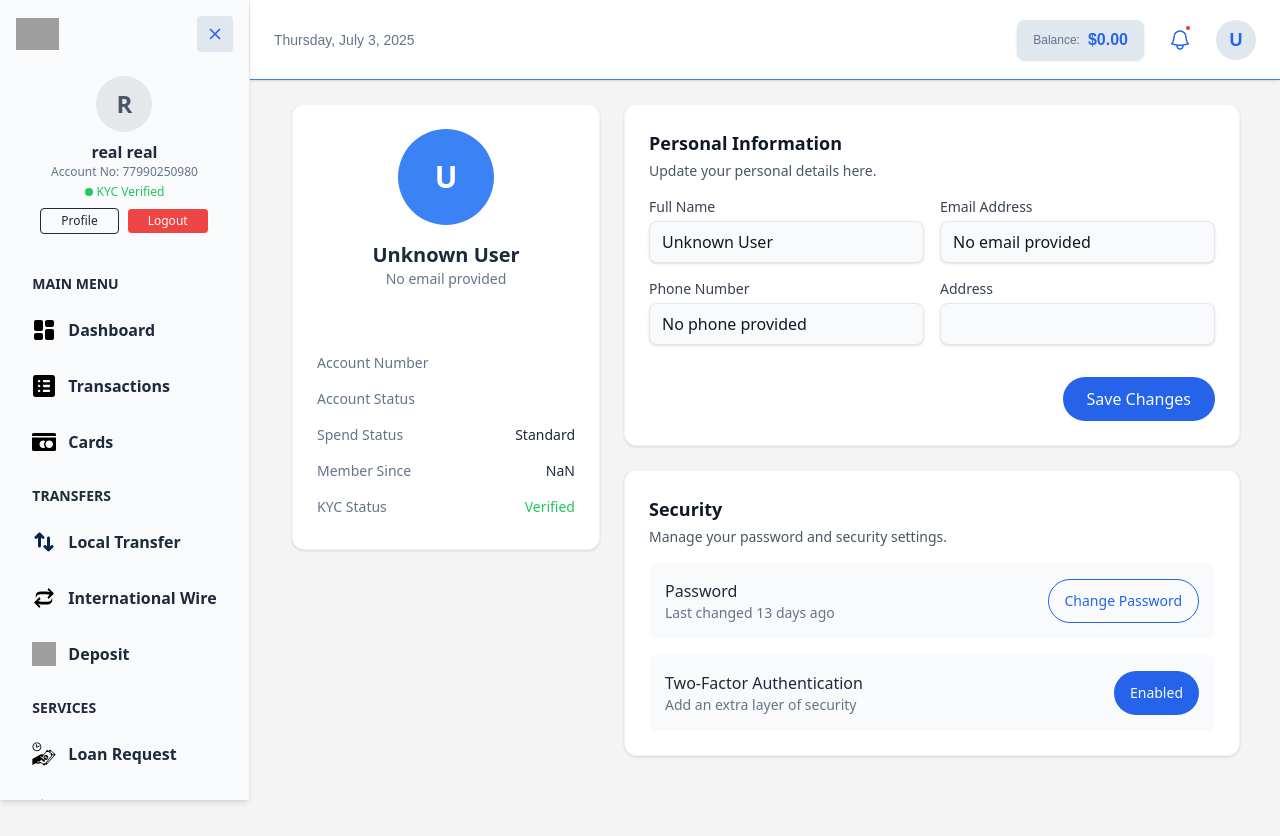
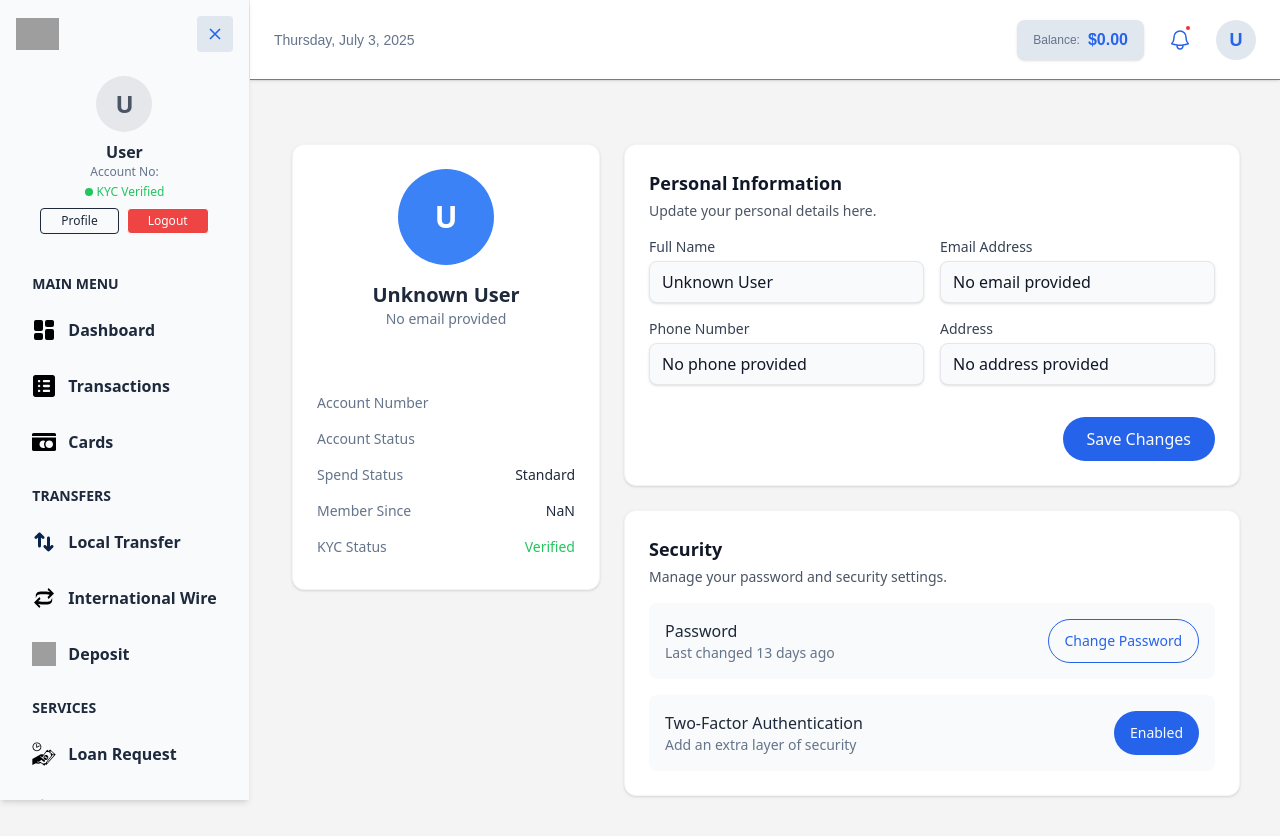
Before and after one commit to NIFFYNATION/bank, a React (Vite) app: page /dashboard/profile in a window 1280 px wide. Before the commit the page ends 800 px from the top, so only its background shows below. Built offline with nearby package versions, Linux system fonts and the light colour scheme; grey boxes are pictures that could not be loaded.

Commit message:
feat: Implement initial bank store for account management and transaction generation, along with core dashboard UI components.

```diff
--- a/src/components/dashboard/Sidebar.jsx
+++ b/src/components/dashboard/Sidebar.jsx
@@ -3,13 +3,7 @@ import { useSidebar } from '../../contexts/SidebarContext'
 import '../../styles/scrollbar.css'; // Import the global scrollbar CSS
 import { Link, NavLink, useNavigate } from 'react-router-dom';
 import { useAuth } from '../../contexts/AuthContext';
-
-const user = {
-  name: 'real real',
-  id: '77990250980',
-  kyc: true,
-  avatar: '', // Add avatar URL if available
-};
+import { useBankStore } from '../../store/useBankStore';
 
 const menuSections = [
   {
@@ -44,7 +38,7 @@ const menuSections = [
   },
 ];
 
-function MenuSection({ title, items }) {
+function MenuSection({ title, items, onNavClick }) {
   const { isCollapsed } = useSidebar();
   return (
     <div className="mb-4">
@@ -55,6 +49,7 @@ function MenuSection({ title, items }) {
             {item.to ? (
               <NavLink
                 to={item.to}
+                onClick={onNavClick}
                 className={({ isActive }) =>
                   `flex items-center gap-3 px-4 py-2 rounded-lg transition-colors ${isActive
                     ? 'bg-primary hover:bg-primary-light text-text-grey font-semibold'
@@ -82,12 +77,19 @@ function MenuSection({ title, items }) {
 function Sidebar() {
   const { isCollapsed, toggleSidebar } = useSidebar();
   const { logout } = useAuth();
+  const store = useBankStore();
   const navigate = useNavigate();
   const [isMobile, setIsMobile] = useState(false);
 
   const handleLogout = () => {
     logout();
     navigate('/signin');
+  };
+
+  const handleNavClick = () => {
+    if (isMobile && !isCollapsed) {
+      toggleSidebar();
+    }
   };
 
   useEffect(() => {
@@ -105,8 +107,19 @@ function Sidebar() {
   }
 
   return (
+    <>
+      {/* Mobile Backdrop */}
+      {isMobile && !isCollapsed && (
+        <div
+          className="fixed inset-0 z-40 bg-black/30 backdrop-blur-sm transition-opacity"
+          onClick={toggleSidebar}
+          aria-label="Close sidebar overlay"
+        />
+      )}
+
+      {/* Sidebar Panel */}
       <aside
-      className={`flex flex-col overflow-y-auto overflow-x-hidden fixed z-100 bg-background sidebar-scrollbar items-center shadow-md py-4  transition-all duration-300 h-screen
+        className={`flex flex-col overflow-y-auto overflow-x-hidden fixed z-50 bg-background sidebar-scrollbar items-center shadow-md py-4 transition-all duration-300 h-screen
           ${isCollapsed ? 'w-[80px]' : 'w-[249px] '}`}
       >
         {/* Logo and Close Button */}
@@ -129,26 +142,30 @@ function Sidebar() {
 
         {/* Profile */}
         <div className="flex flex-col items-center px-4 mb-6">
-        <div className="w-14 h-14 rounded-full bg-gray-200 flex items-center justify-center mb-2">
+          <div className="w-14 h-14 rounded-full bg-gray-200 flex items-center justify-center mb-2 overflow-hidden">
             {/* Avatar or initials */}
-          {user.avatar ? (
-            <img src={user.avatar} alt="avatar" className="w-full h-full rounded-full" />
+            {store.avatar ? (
+              <img src={store.avatar} alt="avatar" className="w-full h-full object-cover" />
             ) : (
-            <span className="text-2xl font-bold text-gray-600">R</span>
+              <span className="text-2xl font-bold text-gray-600">
+                {(store.firstName?.[0] || 'U').toUpperCase()}
+              </span>
             )}
           </div>
           {!isCollapsed && (
             <>
-            <div className="font-semibold text-text-primary">{user.name}</div>
-            <div className="text-xs text-text-secondary mb-1">Account No: {user.id}</div>
-            {user.kyc && (
+              <div className="font-semibold text-text-primary text-center">
+                {`${store.firstName || ''} ${store.lastName || ''}`.trim() || 'User'}
+              </div>
+              <div className="text-xs text-text-secondary mb-1">Account No: {store.accountNumber || 'N/A'}</div>
+              {store.kyc && (
                 <div className="flex items-center text-xs text-success mb-2">
                   <span className="w-2 h-2 bg-success rounded-full mr-1"></span>
                   KYC Verified
                 </div>
               )}
               <div className="flex gap-2 w-full">
-              <Link to="/dashboard/profile" className="flex-1 py-1 px-5 text-xs border rounded text-text-primary hover:bg-gray-100 text-center">Profile</Link>
+                <Link to="/dashboard/profile" onClick={handleNavClick} className="flex-1 py-1 px-5 text-xs border rounded text-text-primary hover:bg-gray-100 text-center">Profile</Link>
                 <button onClick={handleLogout} className="flex-1 py-1 px-5 text-xs border rounded text-white bg-danger hover:bg-red-600">Logout</button>
               </div>
             </>
@@ -158,10 +175,11 @@ function Sidebar() {
         {/* Navigation */}
         <nav className="flex-1 ">
           {menuSections.map((section) => (
-          <MenuSection key={section.title} {...section} />
+            <MenuSection key={section.title} {...section} onNavClick={handleNavClick} />
           ))}
         </nav>
       </aside>
+    </>
   )
 }
 
--- a/src/components/dashboard/profile/Profile.jsx
+++ b/src/components/dashboard/profile/Profile.jsx
@@ -8,10 +8,10 @@ const Profile = () => {
     const store = useBankStore();
 
     const user = {
-        name: store.userName || 'Unknown User',
+        name: `${store.firstName || ''} ${store.lastName || ''}`.trim() || 'Unknown User',
         email: store.email || 'No email provided',
         phone: store.phoneNumber || 'No phone provided',
-        address: `${store.address || ''}, ${store.city || ''}, ${store.zipCode || ''}, ${store.country || ''}`.replace(/^[,\s]+|[,\s]+$/g, ''),
+        address: [store.address, store.city, store.zipCode, store.country].filter(Boolean).join(', ') || 'No address provided',
         id: store.accountNumber || 'N/A',
         status: store.accountStatus || 'Pending',
         spendStatus: store.spendStatus || 'Standard',
@@ -24,14 +24,18 @@ const Profile = () => {
     };
 
     return (
-        <div className="space-y-6">
+        <div className="space-y-6 mt-10">
             <div className="flex flex-col md:flex-row gap-6 items-start">
                 {/* Profile Summary Card */}
                 <div className="w-full md:w-1/3">
                     <SectionCard>
                         <div className="flex flex-col items-center text-center">
-                            <div className="w-24 h-24 bg-primary-light rounded-full flex items-center justify-center text-white text-3xl font-bold mb-4">
-                                {user.name.charAt(0).toUpperCase()}
+                            <div className="w-24 h-24 bg-primary-light rounded-full flex items-center justify-center text-white text-3xl font-bold mb-4 overflow-hidden">
+                                {store.avatar ? (
+                                    <img src={store.avatar} alt="Profile" className="w-full h-full object-cover" />
+                                ) : (
+                                    user.name.charAt(0).toUpperCase()
+                                )}
                             </div>
                             <h2 className="text-xl font-bold text-text-primary">{user.name}</h2>
                             <p className="text-text-secondary text-sm mb-4">{user.email}</p>
@@ -56,7 +60,9 @@ const Profile = () => {
                             </div>
                             <div className="flex justify-between py-2 text-sm">
                                 <span className="text-text-secondary">KYC Status</span>
-                                <span className="text-success font-medium">Verified</span>
+                                <span className={`font-medium ${store.kyc ? 'text-success' : 'text-warning'}`}>
+                                    {store.kyc ? 'Verified' : 'Pending'}
+                                </span>
                             </div>
                         </div>
                     </SectionCard>
--- a/src/store/useBankStore.js
+++ b/src/store/useBankStore.js
@@ -219,6 +219,8 @@ export const useBankStore = create(
       transactionTypePreference: '',
       amountRange: '',
       currency: 'USD',
+      kyc: true,
+      avatar: '',
       transactions: [],
       cards: [],
 
```
Also changed, not shown: src/components/dashboard/cards/cards.jsx (+18 -24 lines). Lines whose indentation alone changed are shown as unchanged.
